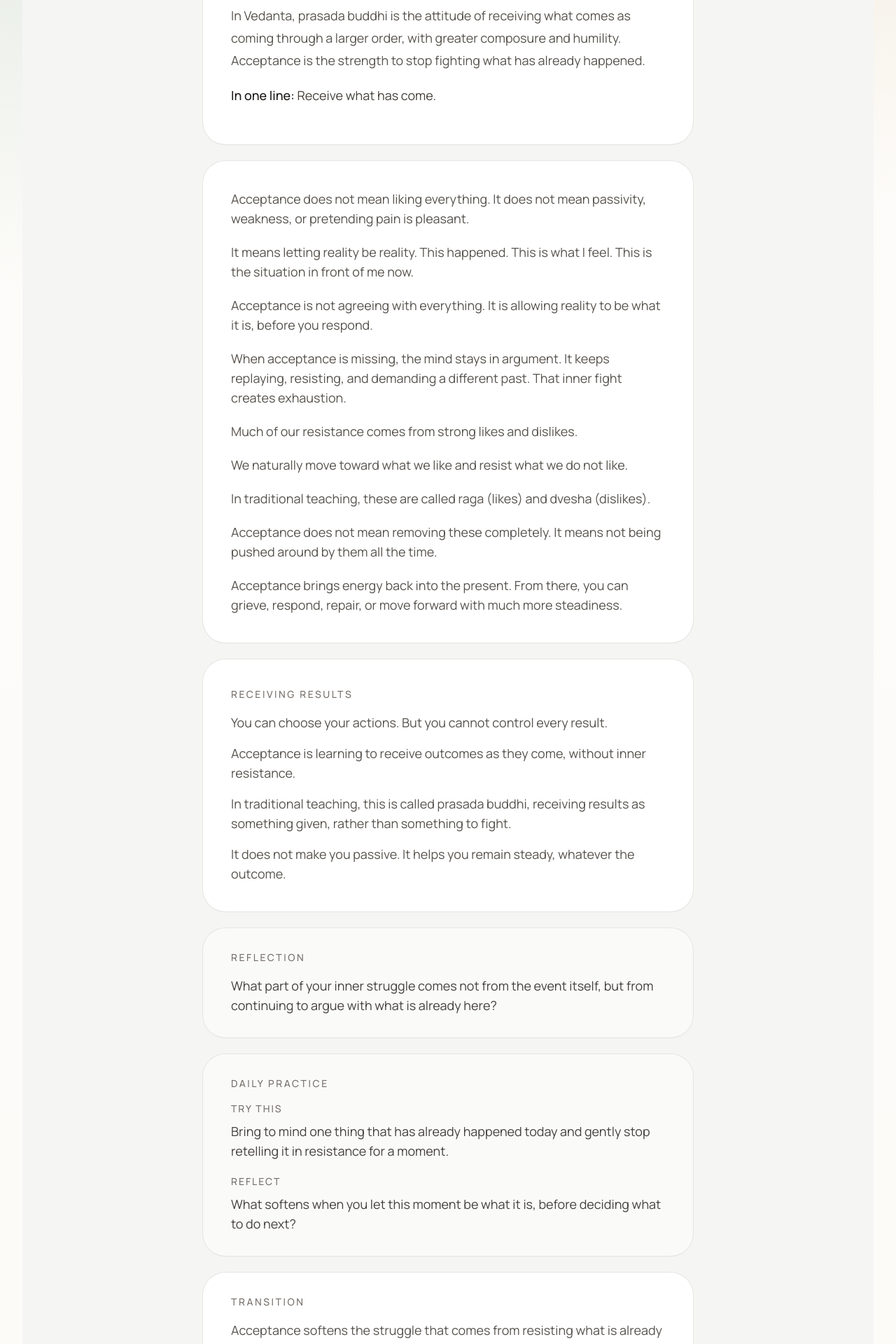
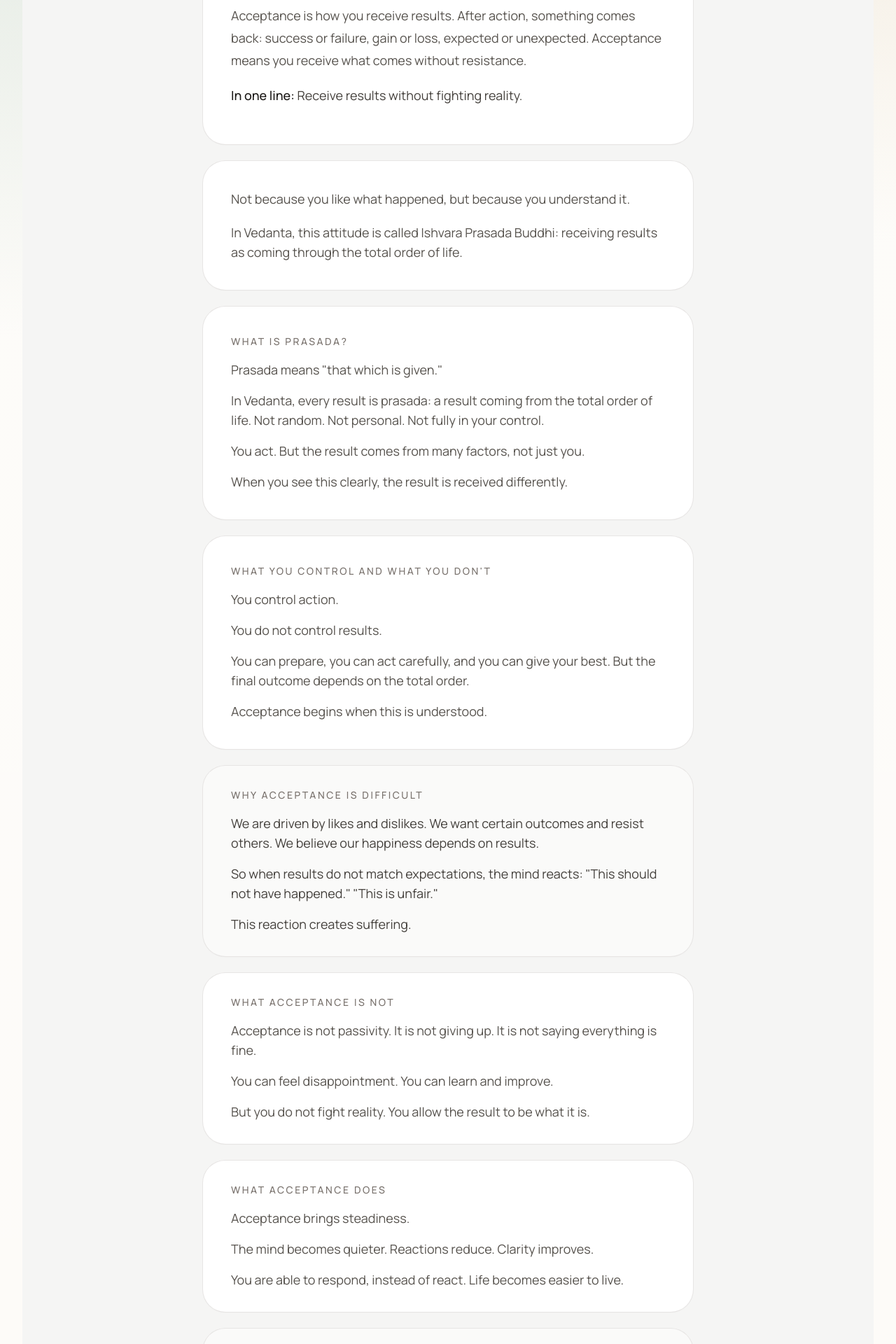
Before and after one commit to naveenniverthy/inner-freedom, a Next.js app: page /acceptance in a window 1280 px wide. Shown: the part 460-2380 px from the top of the page at 70% size. Built offline with nearby package versions, Linux system fonts and the light colour scheme; no server answers.

Commit message:
Acceptance and Offering updated

```diff
--- a/app/acceptance/page.jsx
+++ b/app/acceptance/page.jsx
@@ -3,7 +3,7 @@ import Link from "next/link";
 export const metadata = {
   title: "Acceptance",
   description:
-    "Receive what has already come with greater composure, honesty, and inner steadiness."
+    "Learn Ishvara Prasada Buddhi, the attitude of receiving results as coming through the total order of life."
 };
 
 export default function Page() {
@@ -25,118 +25,144 @@ export default function Page() {
             Acceptance
           </h1>
           <p className="mt-3 text-sm font-medium uppercase tracking-[0.18em] text-stone-500">
-            Prasada Buddhi
+            Ishvara Prasada Buddhi
           </p>
           <p className="mt-6 max-w-2xl text-lg leading-8 text-stone-600">
-            In Vedanta, prasada buddhi is the attitude of receiving what comes
-            as coming through a larger order, with greater composure and
-            humility. Acceptance is the strength to stop fighting what has
-            already happened.
+            Acceptance is how you receive results. After action, something
+            comes back: success or failure, gain or loss, expected or
+            unexpected. Acceptance means you receive what comes without
+            resistance.
           </p>
           <p className="mt-5 text-base leading-8 text-stone-700 sm:text-lg">
             <span className="font-medium text-stone-900">In one line:</span>
-            {" "}Receive what has come.
+            {" "}Receive results without fighting reality.
           </p>
         </section>
 
         <section className="rounded-[2rem] bg-white px-8 py-10 shadow-sm ring-1 ring-stone-200 sm:px-10">
           <div className="space-y-5 text-base leading-8 text-stone-600 sm:text-lg">
             <p>
-              Acceptance does not mean liking everything. It does not mean
-              passivity, weakness, or pretending pain is pleasant.
+              Not because you like what happened, but because you understand
+              it.
             </p>
             <p>
-              It means letting reality be reality. This happened. This is what
-              I feel. This is the situation in front of me now.
-            </p>
-            <p>
-              Acceptance is not agreeing with everything. It is allowing
-              reality to be what it is, before you respond.
-            </p>
-            <p>
-              When acceptance is missing, the mind stays in argument. It keeps
-              replaying, resisting, and demanding a different past. That inner
-              fight creates exhaustion.
-            </p>
-            <p>
-              Much of our resistance comes from strong likes and dislikes.
-            </p>
-            <p>
-              We naturally move toward what we like and resist what we do not
-              like.
-            </p>
-            <p>
-              In traditional teaching, these are called raga (likes) and
-              dvesha (dislikes).
-            </p>
-            <p>
-              Acceptance does not mean removing these completely. It means not
-              being pushed around by them all the time.
-            </p>
-            <p>
-              Acceptance brings energy back into the present. From there, you
-              can grieve, respond, repair, or move forward with much more
-              steadiness.
+              In Vedanta, this attitude is called Ishvara Prasada Buddhi:
+              receiving results as coming through the total order of life.
             </p>
           </div>
         </section>
 
         <section className="rounded-[2rem] bg-white px-8 py-10 shadow-sm ring-1 ring-stone-200 sm:px-10">
           <p className="text-sm font-medium uppercase tracking-[0.18em] text-stone-500">
-            Receiving Results
+            What Is Prasada?
           </p>
           <div className="mt-4 space-y-4 text-base leading-8 text-stone-600 sm:text-lg">
+            <p>Prasada means "that which is given."</p>
             <p>
-              You can choose your actions. But you cannot control every
-              result.
+              In Vedanta, every result is prasada: a result coming from the
+              total order of life. Not random. Not personal. Not fully in your
+              control.
             </p>
             <p>
-              Acceptance is learning to receive outcomes as they come, without
-              inner resistance.
+              You act. But the result comes from many factors, not just you.
             </p>
             <p>
-              In traditional teaching, this is called prasada buddhi,
-              receiving results as something given, rather than something to
-              fight.
+              When you see this clearly, the result is received differently.
+            </p>
+          </div>
+        </section>
+
+        <section className="rounded-[2rem] bg-white px-8 py-10 shadow-sm ring-1 ring-stone-200 sm:px-10">
+          <p className="text-sm font-medium uppercase tracking-[0.18em] text-stone-500">
+            What You Control And What You Don't
+          </p>
+          <div className="mt-4 space-y-4 text-base leading-8 text-stone-600 sm:text-lg">
+            <p>You control action.</p>
+            <p>You do not control results.</p>
+            <p>
+              You can prepare, you can act carefully, and you can give your
+              best. But the final outcome depends on the total order.
             </p>
             <p>
-              It does not make you passive. It helps you remain steady,
-              whatever the outcome.
+              Acceptance begins when this is understood.
             </p>
           </div>
         </section>
 
         <section className="rounded-[2rem] bg-stone-50 px-8 py-8 shadow-sm ring-1 ring-stone-200 sm:px-10">
           <p className="text-sm font-medium uppercase tracking-[0.18em] text-stone-500">
-            Reflection
+            Why Acceptance Is Difficult
           </p>
-          <p className="mt-4 text-base leading-8 text-stone-700 sm:text-lg">
-            What part of your inner struggle comes not from the event itself,
-            but from continuing to argue with what is already here?
+          <div className="mt-4 space-y-4 text-base leading-8 text-stone-700 sm:text-lg">
+            <p>
+              We are driven by likes and dislikes. We want certain outcomes and
+              resist others. We believe our happiness depends on results.
+            </p>
+            <p>
+              So when results do not match expectations, the mind reacts: "This
+              should not have happened." "This is unfair."
+            </p>
+            <p>
+              This reaction creates suffering.
+            </p>
+          </div>
+        </section>
+
+        <section className="rounded-[2rem] bg-white px-8 py-8 shadow-sm ring-1 ring-stone-200 sm:px-10">
+          <p className="text-sm font-medium uppercase tracking-[0.18em] text-stone-500">
+            What Acceptance Is Not
           </p>
+          <div className="mt-4 space-y-4 text-base leading-8 text-stone-600 sm:text-lg">
+            <p>
+              Acceptance is not passivity. It is not giving up. It is not
+              saying everything is fine.
+            </p>
+            <p>
+              You can feel disappointment. You can learn and improve.
+            </p>
+            <p>
+              But you do not fight reality. You allow the result to be what it
+              is.
+            </p>
+          </div>
+        </section>
+
+        <section className="rounded-[2rem] bg-white px-8 py-8 shadow-sm ring-1 ring-stone-200 sm:px-10">
+          <p className="text-sm font-medium uppercase tracking-[0.18em] text-stone-500">
+            What Acceptance Does
+          </p>
+          <div className="mt-4 space-y-4 text-base leading-8 text-stone-600 sm:text-lg">
+            <p>Acceptance brings steadiness.</p>
+            <p>
+              The mind becomes quieter. Reactions reduce. Clarity improves.
+            </p>
+            <p>
+              You are able to respond, instead of react. Life becomes easier to
+              live.
+            </p>
+          </div>
         </section>
 
         <section className="rounded-[2rem] bg-stone-50 px-8 py-8 shadow-sm ring-1 ring-stone-200 sm:px-10">
           <p className="text-sm font-medium uppercase tracking-[0.18em] text-stone-500">
-            Daily Practice
+            A Simple Practice
           </p>
           <div className="mt-4 space-y-5 text-base leading-8 text-stone-700 sm:text-lg">
             <div>
               <p className="text-sm font-medium uppercase tracking-[0.14em] text-stone-500">
-                Try this
+                When a result comes
               </p>
               <p className="mt-2">
-                Bring to mind one thing that has already happened today and
-                gently stop retelling it in resistance for a moment.
+                Pause. Notice your reaction. Then remind yourself: "This is
+                prasada."
               </p>
             </div>
             <div>
               <p className="text-sm font-medium uppercase tracking-[0.14em] text-stone-500">
-                Reflect
+                Then
               </p>
               <p className="mt-2">
-                What softens when you let this moment be what it is, before
-                deciding what to do next?
+                Let the result be. Learn if needed. Act again.
               </p>
             </div>
           </div>
@@ -144,36 +170,30 @@ export default function Page() {
 
         <section className="rounded-[2rem] bg-white px-8 py-8 shadow-sm ring-1 ring-stone-200 sm:px-10">
           <p className="text-sm font-medium uppercase tracking-[0.18em] text-stone-500">
-            Transition
+            The Flow
           </p>
           <div className="mt-4 space-y-4 text-base leading-8 text-stone-600 sm:text-lg">
+            <p>Offering prepares the action.</p>
+            <p>Acceptance completes it.</p>
             <p>
-              Acceptance softens the struggle that comes from resisting what is
-              already here.
-            </p>
-            <p>
-              From that softness, the next key is offering: acting sincerely
-              while letting the results rest in a larger order.
+              Together, they free the mind from pressure and resistance.
             </p>
           </div>
-          <div className="mt-5">
+          <div className="mt-5 flex flex-col gap-3 sm:flex-row sm:flex-wrap">
             <Link
               href="/ishvara-arpana-buddhi"
               className="inline-flex rounded-full bg-stone-900 px-6 py-3 text-sm font-medium text-stone-50 transition hover:bg-stone-800"
             >
-              Continue to Offering →
+              Back to Offering
+            </Link>
+            <Link
+              href="/five-keys"
+              className="inline-flex rounded-full border border-stone-300 bg-stone-50 px-6 py-3 text-sm font-medium text-stone-700 transition hover:bg-stone-100"
+            >
+              Return to Five Keys
             </Link>
           </div>
         </section>
-
-        <div className="pt-2">
-          <Link
-            href="/ishvara-arpana-buddhi"
-            className="inline-flex rounded-full bg-stone-900 px-6 py-3 text-sm font-medium text-stone-50 transition hover:bg-stone-800"
-          >
-            Next Key: Offering
-          </Link>
-        </div>
       </div>
     </main>
   );
--- a/app/ishvara-arpana-buddhi/page.jsx
+++ b/app/ishvara-arpana-buddhi/page.jsx
@@ -3,7 +3,7 @@ import Link from "next/link";
 export const metadata = {
   title: "Offering",
   description:
-    "Learn the spirit of offering action fully while letting the results belong to the larger order of life."
+    "Learn Ishvara Arpana Buddhi, the attitude of offering action into the total order of life."
 };
 
 export default function Page() {
@@ -28,52 +28,98 @@ export default function Page() {
             Ishvara Arpana Buddhi
           </p>
           <p className="mt-6 max-w-2xl text-lg leading-8 text-stone-600">
-            In Vedanta, Ishvara Arpana Buddhi is the attitude of offering your
-            action into Ishvara, the larger order of life. Act sincerely,
-            offer the action, and let the results belong to that order.
+            Offering is an attitude. Before action, you pause and recognize:
+            this is not just my action, I offer it. Nothing changes outside,
+            but something shifts inside.
           </p>
           <p className="mt-5 text-base leading-8 text-stone-700 sm:text-lg">
-            <span className="font-medium text-stone-900">In one line:</span> Act
-            fully, let go of results.
+            <span className="font-medium text-stone-900">In one line:</span>
+            {" "}Act fully, offer the action, and release the burden of
+            controlling the result.
           </p>
         </section>
 
         <section className="rounded-[2rem] bg-white px-8 py-10 shadow-sm ring-1 ring-stone-200 sm:px-10 sm:py-12">
           <div className="space-y-5 text-base leading-8 text-stone-600 sm:text-lg">
             <p>
-              In Vedanta, this attitude is called Ishvara Arpana Buddhi. It is
-              a simple but powerful shift in attitude. You do what is to be
-              done, as carefully and sincerely as you can, and you inwardly
-              offer that action to Ishvara, the total order in which all
-              results arise.
+              The action becomes lighter. The pressure reduces. The sense of
+              doership softens.
             </p>
             <p>
-              This softens the ego's burden. You are no longer acting only for
-              self-image, fear, or control. Your effort becomes cleaner and
+              In Vedanta, this attitude is called Ishvara Arpana Buddhi. It is
+              one half of Karma Yoga: acting sincerely while understanding that
+              results arise through a total order much larger than your
+              individual effort.
+            </p>
+          </div>
+        </section>
+
+        <section className="rounded-[2rem] bg-white px-8 py-10 shadow-sm ring-1 ring-stone-200 sm:px-10">
+          <p className="text-sm font-medium uppercase tracking-[0.18em] text-stone-500">
+            What Is Ishvara?
+          </p>
+          <div className="mt-4 space-y-4 text-base leading-8 text-stone-600 sm:text-lg">
+            <p>Ishvara is not just a deity.</p>
+            <p>
+              In Vedanta, Ishvara is the total order of life: the intelligence,
+              the laws, and the cause and effect that governs everything.
+            </p>
+            <p>
+              It is the same order that makes the sun rise, the body function,
+              and actions produce results. Nothing stands outside this order.
+            </p>
+            <p>
+              When you act, the result does not come from you alone. It comes
+              through this total order. Offering is not giving something away.
+              It is recognizing that you are already part of it.
+            </p>
+          </div>
+        </section>
+
+        <section className="rounded-[2rem] bg-white px-8 py-10 shadow-sm ring-1 ring-stone-200 sm:px-10">
+          <p className="text-sm font-medium uppercase tracking-[0.18em] text-stone-500">
+            What Is Offering?
+          </p>
+          <div className="mt-4 space-y-4 text-base leading-8 text-stone-600 sm:text-lg">
+            <p>
+              Offering means you do what is to be done, but you drop the burden
+              of "I am the doer who must control the result."
+            </p>
+            <p>
+              You prepare well. You act fully. But mentally, you release
+              ownership. This action is offered.
+            </p>
+            <p>
+              This is not passivity. You still care, prepare, and respond. But
+              the inner grip loosens, and the action becomes cleaner and
               lighter.
             </p>
             <p>
-              It also helps you release your tight grip on outcomes. Results
-              come through many factors, not through your effort alone. When
-              you remember that, life becomes less heavy.
-            </p>
-            <p>
-              This is not passivity. It is wholehearted action joined with
-              humility and trust. You still care. You still prepare. You still
-              show up fully. But you stop carrying the whole universe on your
-              shoulders.
+              This way of acting is called Karma Yoga.
             </p>
           </div>
         </section>
 
         <section className="rounded-[2rem] bg-stone-50 px-8 py-8 shadow-sm ring-1 ring-stone-200 sm:px-10">
           <p className="text-sm font-medium uppercase tracking-[0.18em] text-stone-500">
-            Reflection
+            Why Offering Is Difficult
           </p>
-          <p className="mt-4 text-base leading-8 text-stone-700 sm:text-lg">
-            What changes when you give your best to an action, but stop asking
-            the result to prove your worth?
-          </p>
+          <div className="mt-4 space-y-4 text-base leading-8 text-stone-700 sm:text-lg">
+            <p>
+              We are driven by likes and dislikes. We want certain outcomes and
+              resist others. This creates pressure, anxiety, and constant inner
+              tension.
+            </p>
+            <p>
+              "I must succeed." "This should not fail." These demands tighten
+              the mind and make action heavy.
+            </p>
+            <p>
+              Offering breaks this pressure. When the action is offered, the
+              mind becomes quieter. You still act with care, but you are no
+              longer tight inside.
+            </p>
+          </div>
         </section>
 
         <section className="rounded-[2rem] bg-stone-50 px-8 py-8 shadow-sm ring-1 ring-stone-200 sm:px-10">
@@ -83,20 +129,19 @@ export default function Page() {
           <div className="mt-4 space-y-5 text-base leading-8 text-stone-700 sm:text-lg">
             <div>
               <p className="text-sm font-medium uppercase tracking-[0.14em] text-stone-500">
-                Try this
+                Before action
               </p>
               <p className="mt-2">
-                Before one action today, pause inwardly and offer it. After the
-                action, notice the urge to cling to the result and let it ease.
+                Pause for a moment. Say inwardly, "I offer this."
               </p>
             </div>
             <div>
               <p className="text-sm font-medium uppercase tracking-[0.14em] text-stone-500">
-                Reflect
+                After action
               </p>
               <p className="mt-2">
-                What changes when the action is wholehearted, but the result is
-                allowed to belong to life?
+                Let the result come as it does. Stay with the action. Release
+                the rest.
               </p>
             </div>
           </div>
@@ -104,24 +149,24 @@ export default function Page() {
 
         <section className="rounded-[2rem] bg-white px-8 py-8 shadow-sm ring-1 ring-stone-200 sm:px-10">
           <p className="text-sm font-medium uppercase tracking-[0.18em] text-stone-500">
-            How These Work Together
+            Completing The Cycle
           </p>
           <div className="mt-4 space-y-4 text-base leading-8 text-stone-600 sm:text-lg">
             <p>
-              Responsibility shows what is to be done. Discipline gives you the
-              steadiness to do it well. Offering brings the right attitude to
-              action.
+              Offering is only one half. What comes as a result is to be
+              received as prasada.
             </p>
             <p>
-              Together, they help daily life become part of the path.
+              Success, failure, and delay are all part of the same order. This
+              is explained in Acceptance.
             </p>
           </div>
           <div className="mt-5 flex flex-col gap-3 sm:flex-row sm:flex-wrap">
             <Link
-              href="/discipline"
+              href="/acceptance"
               className="inline-flex rounded-full bg-stone-900 px-6 py-3 text-sm font-medium text-stone-50 transition hover:bg-stone-800"
             >
-              Back to Discipline
+              Continue to Acceptance
             </Link>
             <Link
               href="/five-keys"
@@ -138,16 +183,16 @@ export default function Page() {
           </p>
           <div className="mt-4 flex flex-col gap-3 sm:flex-row sm:flex-wrap">
             <Link
-              href="/five-keys"
+              href="/acceptance"
               className="inline-flex rounded-full bg-stone-900 px-6 py-3 text-sm font-medium text-stone-50 transition hover:bg-stone-800"
             >
-              Return to the Five Keys
+              Continue to Acceptance
             </Link>
             <Link
-              href="/course"
+              href="/five-keys"
               className="inline-flex rounded-full border border-stone-300 bg-stone-50 px-6 py-3 text-sm font-medium text-stone-700 transition hover:bg-stone-100"
             >
-              Explore Foundations of Self-Knowledge
+              Return to the Five Keys
             </Link>
           </div>
         </section>
```
Also changed, not shown: app/discipline/page.jsx (+70 -0 lines).
